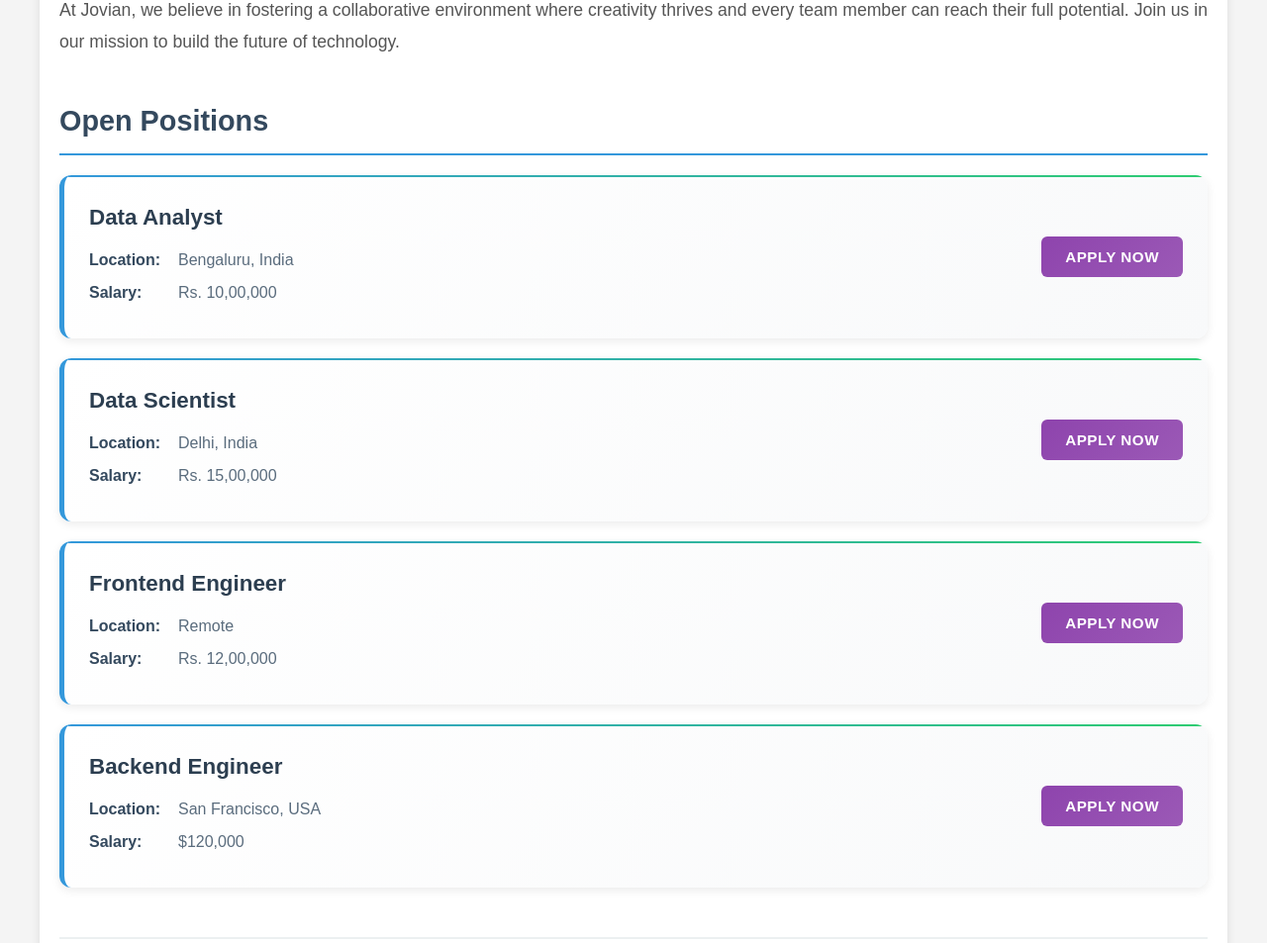
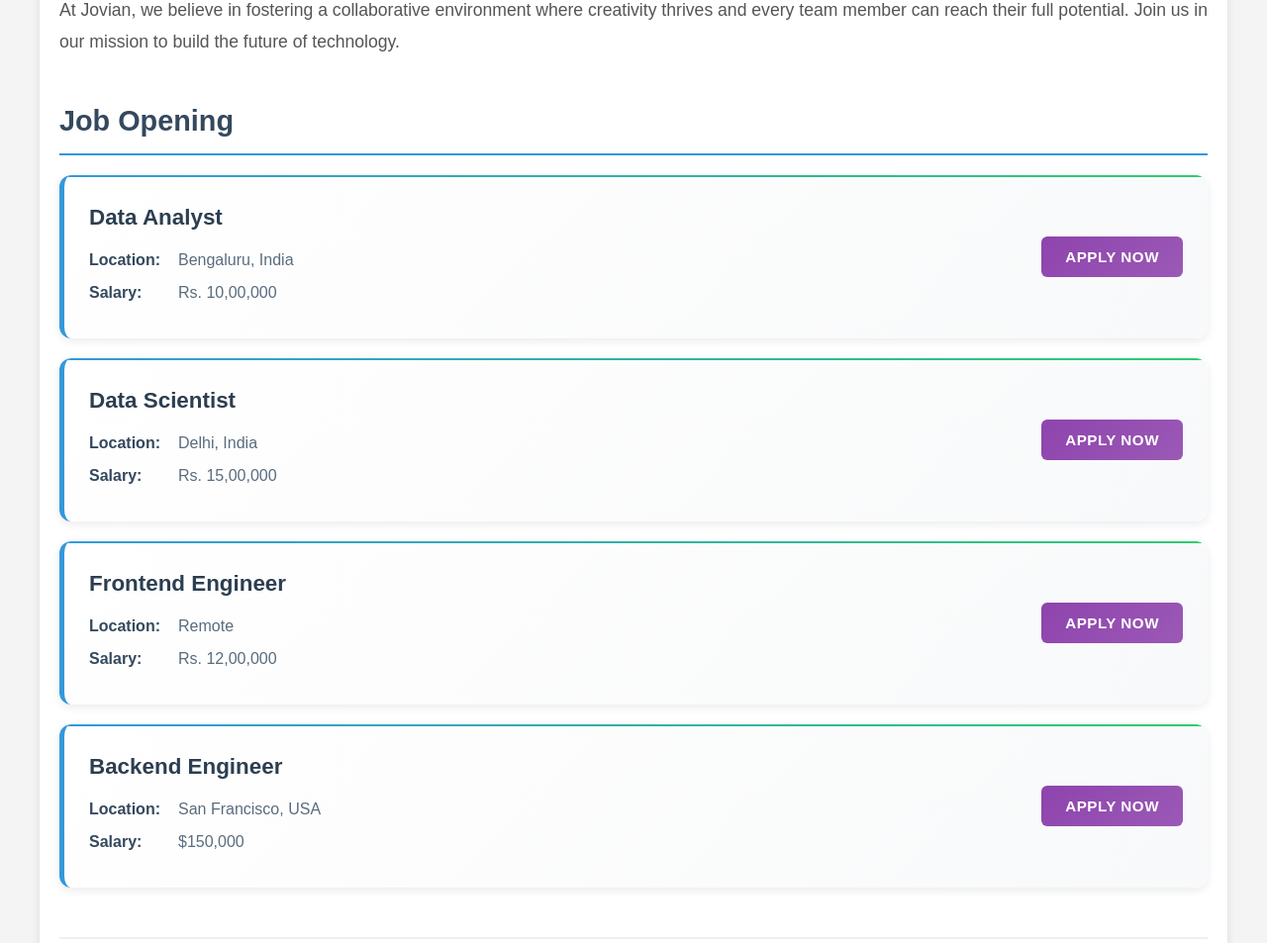
Before and after one commit to laxit-sankhat/job, a Flask app: page / in a window 1280 px wide. Shown: the part 735-1688 px from the top of the page at 99% size. Run offline with Flask 3, Linux system fonts and the light colour scheme.

Commit message:
made some changes

```diff
--- a/app.py
+++ b/app.py
@@ -25,7 +25,7 @@ JOBS = [
         'id': 4,
         'title': 'Backend Engineer',
         'location': 'San Francisco, USA',
-        'salary': '$120,000'
+        'salary': '$150,000'
     }
 
 ]
--- a/templates/home.html
+++ b/templates/home.html
@@ -24,7 +24,7 @@
       </section>
 
       <section class="jobs-section">
-        <h2>Open Positions</h2>
+        <h2>Job Opening</h2>
         <div class="job-list">
           {% for job in jobs %}
            {% include 'job-item.html' %}
```
